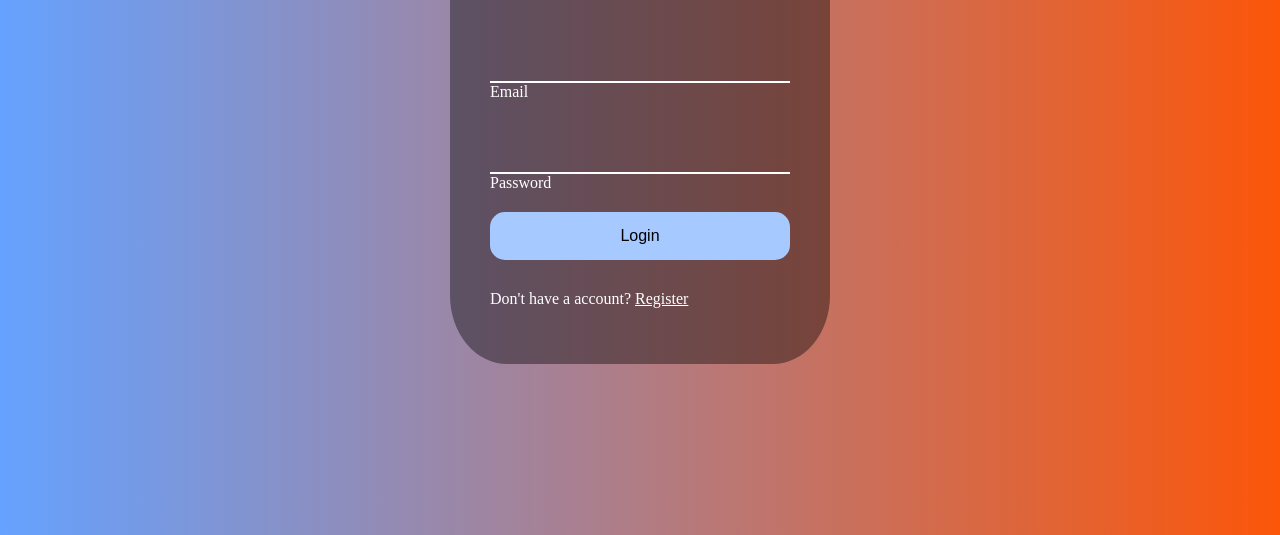
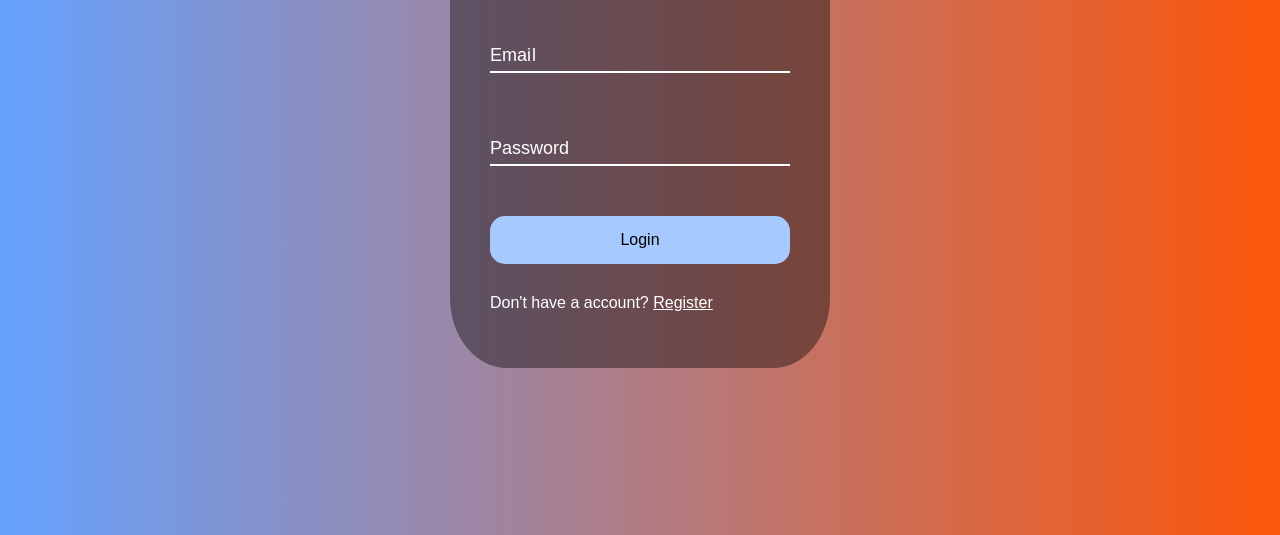
Before and after one commit to filiplukapan/Form-Wave-Animation, a plain HTML site: page index.html in a window 1280 px wide. Shown: the part 265-800 px from the top of the page. Drawn offline with Linux system fonts and the light colour scheme.

Commit message:
finished

```diff
--- a/index.html
+++ b/index.html
@@ -12,10 +12,17 @@
 
 <body>
 	<div class="container">
-		<h1>Login</h1>
+		<h1>Please Login</h1>
 		<div class="form-control">
 			<input type="text" class="text" required>
-			<label for="">Email</label>
+			<label>Email</label>
+		<!-- <label>
+            <span style="transition-delay: 0ms">E</span>
+              <span style="transition-delay: 50ms">m</span>
+              <span style="transition-delay: 100ms">a</span>
+              <span style="transition-delay: 150ms">i</span>
+              <span style="transition-delay: 200ms">l</span>
+        </label> -->
 		</div>
 
 		<div class="form-control">
--- a/script.js
+++ b/script.js
@@ -1,10 +1,11 @@
-const search = document.querySelector('.search');
-const btn = document.querySelector('.btn');
-const input = document.querySelector('.input');
+const labels = document.querySelectorAll('.form-control label');
 
 
+labels.forEach(label => {
+	label.innerHTML = label.innerText
+	.split('')
+	.map((letter, idx) => `<span style="transition-delay:${idx * 50}ms">${letter}</span>`)
+	.join('') //turn it back to a string
+})
 
-btn.addEventListener('click', () => {
-    search.classList.toggle('active');
-    input.focus()
-})
+console.log(labels)
--- a/style.css
+++ b/style.css
@@ -2,7 +2,11 @@
     box-sizing: border-box;
 }
 
+
+@import url('https://fonts.googleapis.com/css?family=Muli&display=swap');
+
 body {
+	font-family: 'Muli', sans-serif;
     background-image: linear-gradient(90deg, #65a2ff, #fc5609);
 	color: white;
     display: flex;
@@ -36,7 +40,7 @@ body {
 
 .form-control {
 	position: relative;
-	margin: 20px 0 20px;
+	margin: 50px 0 20px;
 	width: 300px;
 }
 
@@ -46,13 +50,14 @@ body {
 	border-bottom: 2px white solid;
 	display: block;
 	width: 100%;
-	padding: 15px 0;
+	padding: 10px 0;
 	font-size: 18px;
 	color: #fff;
 }
 
 .form-control input:focus, .form-control input:valid {
 	outline: transparent;
+	border-bottom-color: #fc5609;
 }
 
 .btn {
@@ -64,6 +69,7 @@ body {
 	font-size: 16px;
 	border: 0;
 	border-radius: 15px;
+	margin-top: 30px;
 }
 
 .btn:hover {
@@ -81,3 +87,23 @@ body {
 .text {
 	margin-top: 30px;
 }
+
+.form-control label {
+	position: absolute;
+	top: 15px;
+	left: 0;
+}
+
+
+.form-control label span {
+	display: inline-block;
+	font-size: 18px;
+	min-width: 5px;
+	transition: 0.3s cubic-bezier(0.68, -0.55, 0.265, 1.55);
+}
+
+.form-control input:focus + label span,
+.form-control input:valid + label span {
+	color: #ff9b6d;
+	transform: translateY(-30px);
+}
```
